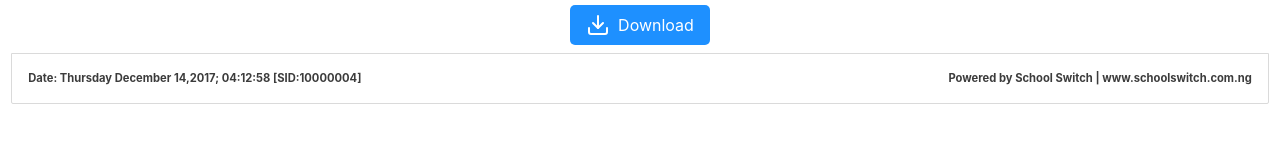
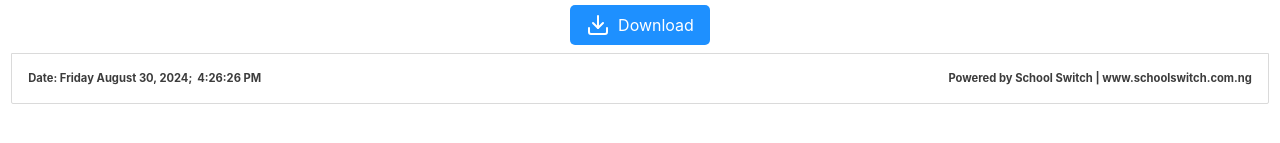
Before and after one commit to Ayobami-2019/spreadsheet, a React (Create React App) app: page / in a window 1280 px wide. Shown: the part 889-1032 px from the top of the page. Built offline with nearby package versions, Linux system fonts and the light colour scheme.

Commit message:
API function and datetime component

```diff
--- a/src/app/components/datetime/index.jsx
+++ b/src/app/components/datetime/index.jsx
@@ -1,35 +1,37 @@
-import  React, { useState , useEffect } from 'react'
+import React, { useState, useEffect } from 'react'
 import style from './style.module.css'
 
 export const DateTime = () => {
-const today = new Date().toLocaleDateString('en-GB', {
-    month: 'long',
-    day:   'numeric',
-    year:  'numeric',
-});
-const zeroPad=(i)=> {
-    if (i < 10) {i = "0" + i};  // add zero in front of numbers < 10
-    return i;
-  }
-// console.log(today)
+    let d = new Date()
+    const months = ["January", "February", "March", "April", "May", "June", "July", "August", "September", "October", "November", "December"];
+    const days = ["Sunday", "Monday", "Tuesday", "Wednesday", "Thursday", "Friday", "Saturday"];
+    const zeroPad = (i) => {
+        if (i < 10) { i = "0" + i };  // add zero in front of numbers < 10
+        return i;
+    }
+    let day = days[d.getDay()];
+    let month = months[d.getMonth()];
+    let today = day + " " + month + " " + zeroPad(d.getDate()) + ", " + d.getFullYear() + ";"
 
 
-    const [date,setDate] = useState(new Date());
+
+    const [date, setDate] = React.useState(d);
 
     useEffect(() => {
 
-        var timer = setInterval(()=>setDate(new Date()), 1000 )
+        var timer = setInterval(() => setDate(new Date()), 1000)
         // var timer = setInterval(()=>setDate(today, 1000 )
         return function cleanup() {
             clearInterval(timer)
         }
 
     });
+    let time = zeroPad(date.toLocaleTimeString())
 
-    return(
+    return (
         <div className={style.dateTime}>
-            <p>{today}</p>
-            <p>{date.toLocaleTimeString()}</p>
+            <p>Date: {today}</p>
+            <p>{time}</p>
         </div>
     )
 }
--- a/src/app/components/datetime/style.module.css
+++ b/src/app/components/datetime/style.module.css
@@ -2,8 +2,7 @@
     display: flex;
     flex-direction: row;
     gap: 5px;
-    color: #28374B;
-    font-family: 'Poppins', sans-serif;
-    font-weight: 400;
-    font-size: 12px;
+    color: var(--dark-color);
+    font-size: 0.7rem;
+    font-weight: 700;
 }
--- a/src/app/components/footer/index.jsx
+++ b/src/app/components/footer/index.jsx
@@ -4,7 +4,8 @@ import style from './style.module.css';
 export const Footer = () => {
     return (
         <footer className={style.footer}>
-            <p>Date: Thursday December 14,2017; 04:12:58 [SID:10000004]</p>
+            {/* <p>Date: Thursday December 14,2017; 04:12:58 [SID:10000004]</p> */}
+            <DateTime/>
             <p>Powered by School Switch | www.schoolswitch.com.ng</p>
             {/* <DateTime/> */}
         </footer>
--- a/src/app/components/main/index.jsx
+++ b/src/app/components/main/index.jsx
@@ -30,6 +30,8 @@ import {
     ChartLegendContent
 } from "../../../components/ui/chart";
 import { Merged } from '../Merged';
+import { subjectInfo } from '../../utils/API';
+
 // import json from '../../../broadsheet-sample/'
 
 const downloadPage = () => {
@@ -66,7 +68,7 @@ export const Main = () => {
 export const SpreadsheetTable = (props) => {
     const [data, setData]=React.useState([])
     React.useEffect(() => {
-        axios.get('./broadsheet-sample/student-report-sheet.json')
+        subjectInfo()
         .then(result => {
             // setData(result.data[index])
             const studentData=result.data.student.subjects
@@ -120,7 +122,7 @@ export const SpreadsheetChart = (props) => {
     // const [subject, setSubject] = React.useState()
     const [data, setData]=React.useState([])
     React.useEffect(() => {
-        axios.get('./broadsheet-sample/student-report-sheet.json')
+        subjectInfo()
             .then(result => {
                 // setData(result.data[index])
                 const studentData=result.data.student.subjects
--- /dev/null
+++ b/src/app/utils/API.jsx
@@ -0,0 +1,9 @@
+import axios from "axios"
+export const subjectInfo = () => {
+    return (
+        axios.get('./broadsheet-sample/student-report-sheet.json')
+    // .then(result => {
+    //     result
+    // })
+)
+}
```
Lines whose indentation alone changed are shown as unchanged.
